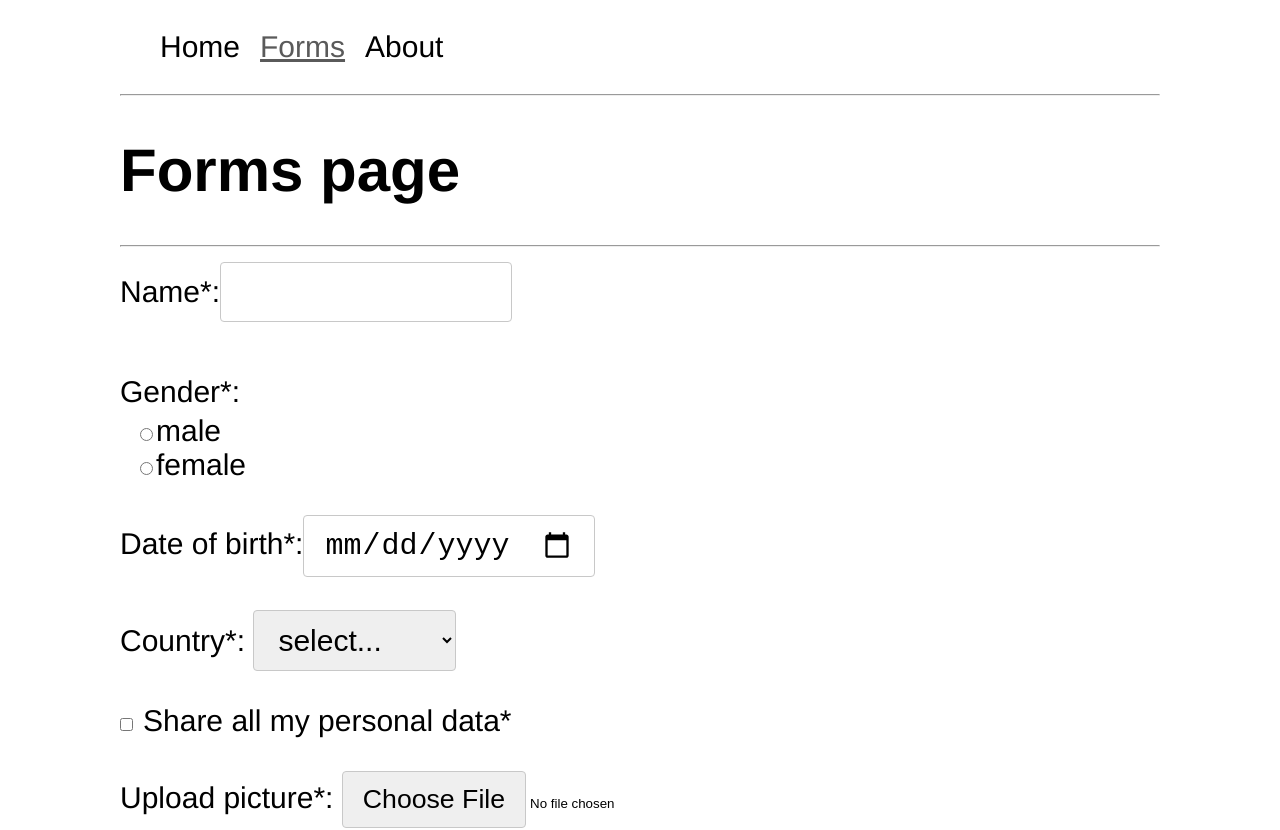
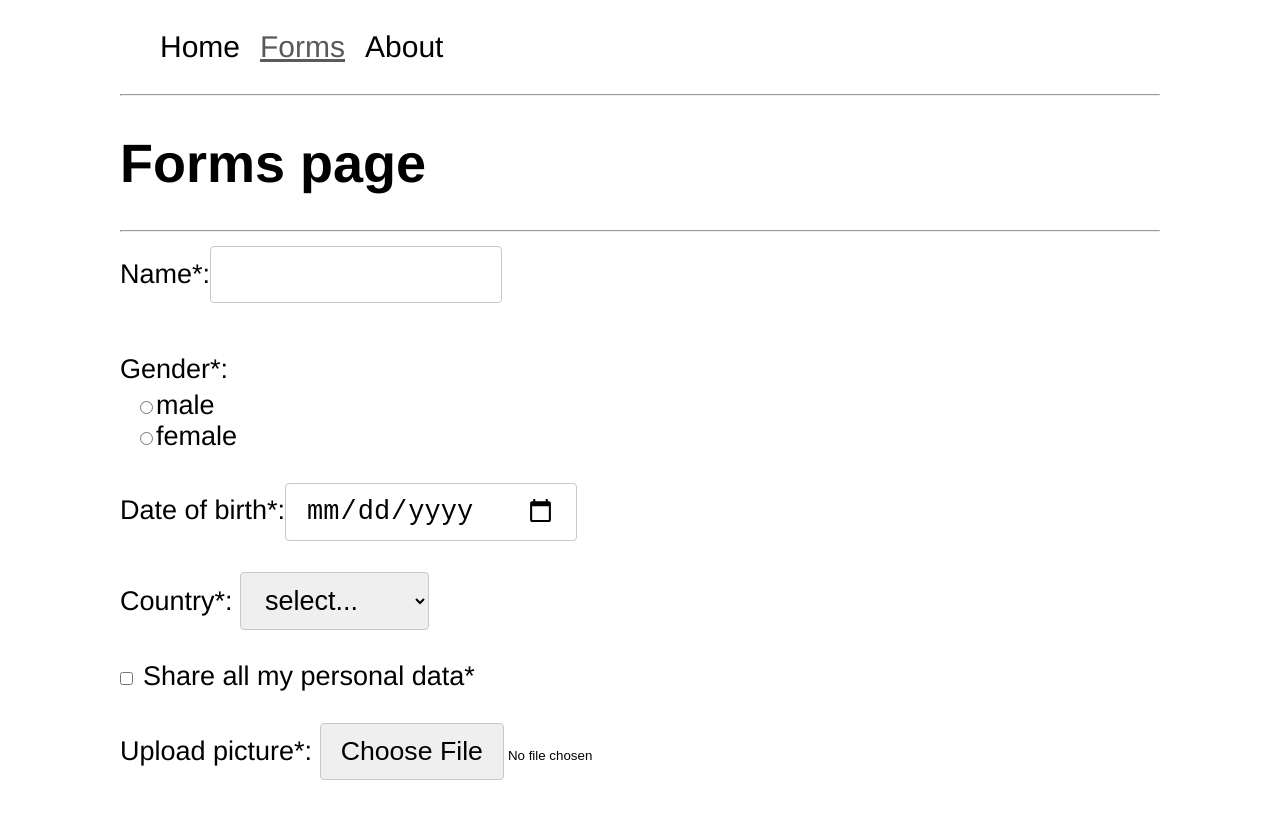
Before and after one commit to te1epuz/react-rss, a React (Vite) app: page /forms in a window 1280 px wide. Shown: the top 830 px of the page. Built offline with nearby package versions, Linux system fonts and the light colour scheme.

Commit message:
feat: add more styles to form

```diff
--- a/src/components/Forms/InputCheckbox.scss
+++ b/src/components/Forms/InputCheckbox.scss
@@ -1,3 +1,7 @@
 .input__checkbox {
   margin: 0 10px 0 0;
 }
+
+.label__checkbox {
+  cursor: pointer;
+}
--- a/src/components/Forms/InputCheckbox.tsx
+++ b/src/components/Forms/InputCheckbox.tsx
@@ -13,7 +13,7 @@ class InputCheckbox extends React.Component<TProps> {
     const { field, isValid, refer } = this.props;
     return (
       <div>
-        <label>
+        <label className="label__checkbox">
           <input className="input__checkbox" type="checkbox" ref={refer} />
           {FORM_RULES[field].fieldName}&nbsp;
         </label>
--- a/src/components/Forms/InputRadio.scss
+++ b/src/components/Forms/InputRadio.scss
@@ -10,3 +10,7 @@
 .input__radio {
   margin-left: 20px;
 }
+
+.label__radio {
+  cursor: pointer;
+}
--- a/src/components/Forms/InputRadio.tsx
+++ b/src/components/Forms/InputRadio.tsx
@@ -15,7 +15,7 @@ class InputRadio extends React.Component<TProps> {
       <div className="wrapper__radio">
         <p className="title__radio">{FORM_RULES[field].fieldName}</p>
         {options.map((opt) => (
-          <label key={opt.value}>
+          <label className="label__radio" key={opt.value}>
             <input className="input__radio" name={field} type="radio" ref={opt.refer} />
             {opt.value}
             <br />
--- a/src/components/Forms/InputSelect.scss
+++ b/src/components/Forms/InputSelect.scss
@@ -3,4 +3,5 @@
   border: 1px solid #c8c8c8;
   border-radius: 4px 4px;
   padding: 12px 20px;
+  cursor: pointer;
 }
--- a/src/pages/Forms.scss
+++ b/src/pages/Forms.scss
@@ -27,3 +27,7 @@
     background: #f67c35;
   }
 }
+
+main {
+  font-size: 27px;
+}
```
